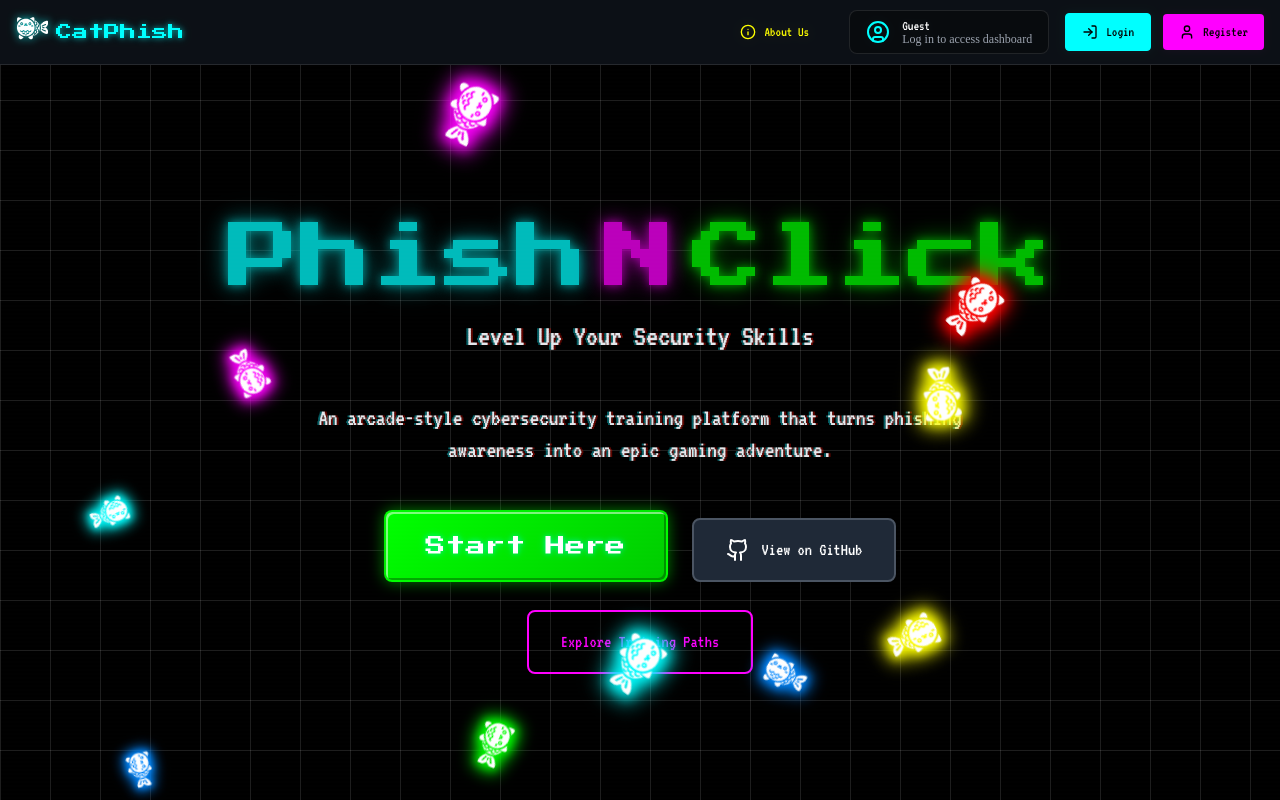
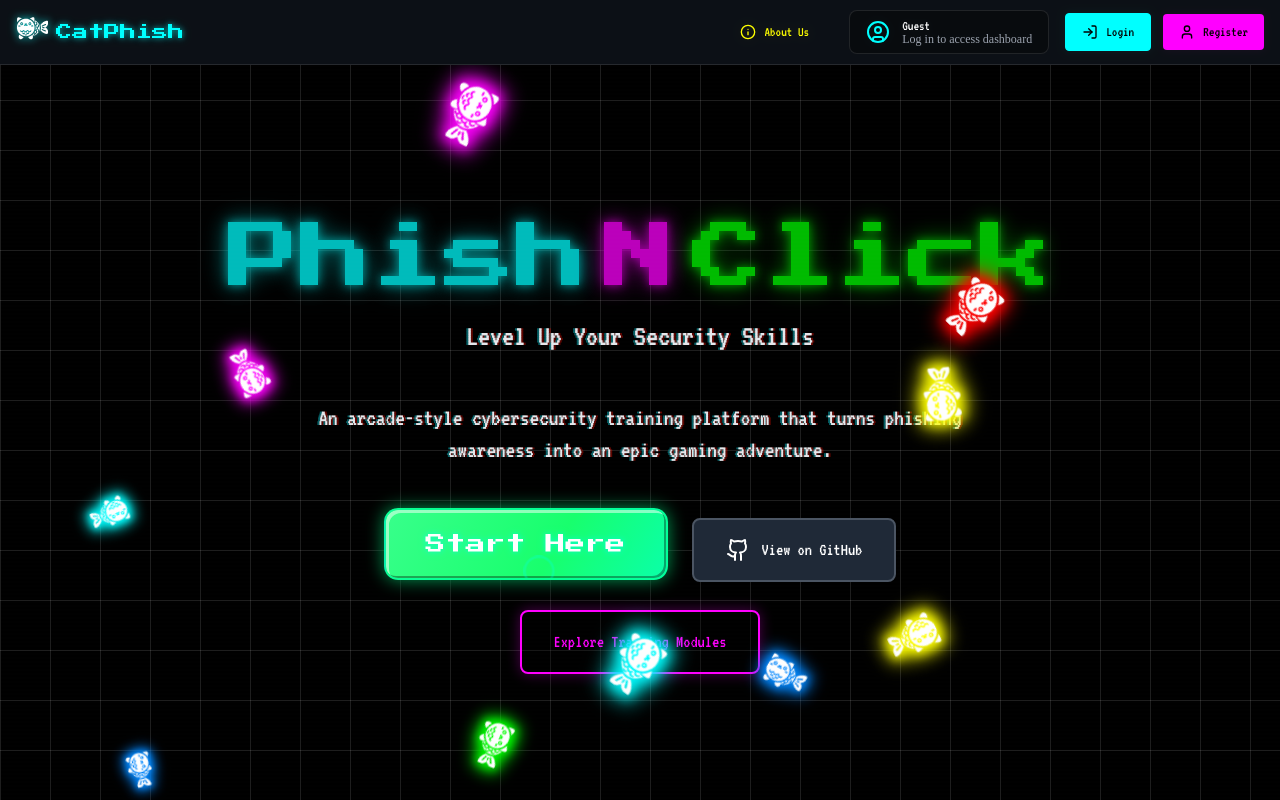
Before and after one commit to nguye340/PhishNClick, a Next.js app in the folder frontend/: page / in a window 1280 px wide. Shown: the top 800 px of the page. Built offline with nearby package versions, Linux system fonts and the light colour scheme; no server answers.

Commit message:
enhance hero CTA styling and update explore button text

```diff
--- a/frontend/src/app/globals.css
+++ b/frontend/src/app/globals.css
@@ -187,23 +187,27 @@
   .coin-button {
     position: relative;
     overflow: hidden;
-    transition: all 0.15s ease;
-    background: linear-gradient(135deg, #00ff00, #00cc00);
-    box-shadow: 0 0 15px rgba(0, 255, 0, 0.5),
-                inset -2px -2px 0px rgba(0, 0, 0, 0.3),
-                inset 2px 2px 0px rgba(255, 255, 255, 0.5),
-                0 4px 8px rgba(0, 0, 0, 0.3);
-    transform: translateY(-4px);
-    border: 2px solid rgba(0, 255, 0, 0.6);
+    border-radius: 14px;
+    transition: transform 0.2s ease, box-shadow 0.2s ease, background-position 0.6s ease;
+    background: linear-gradient(120deg, #38ff8b 0%, #18ff6d 30%, #00ffd5 65%, #36a9ff 100%);
+    background-size: 200% 200%;
+    box-shadow: 0 0 18px rgba(0, 255, 136, 0.6),
+                inset -2px -2px 0px rgba(0, 0, 0, 0.35),
+                inset 3px 3px 0px rgba(255, 255, 255, 0.5),
+                0 5px 14px rgba(0, 0, 0, 0.4);
+    transform: translateY(-6px);
+    border: 2px solid rgba(0, 255, 153, 0.8);
   }
 
   .coin-button:hover {
-    box-shadow: 0 0 20px rgba(0, 255, 0, 0.8),
-                0 0 30px rgba(0, 255, 0, 0.4),
-                inset -2px -2px 0px rgba(0, 0, 0, 0.3),
-                inset 2px 2px 0px rgba(255, 255, 255, 0.5),
-                0 4px 8px rgba(0, 0, 0, 0.3);
-    animation: coin-pulse 1.5s ease-in-out infinite;
+    transform: translateY(-8px) scale(1.05);
+    background-position: 100% 0%;
+    box-shadow: 0 0 28px rgba(0, 255, 153, 0.9),
+                0 0 38px rgba(0, 255, 255, 0.4),
+                inset -2px -2px 0px rgba(0, 0, 0, 0.35),
+                inset 3px 3px 0px rgba(255, 255, 255, 0.6),
+                0 6px 16px rgba(0, 0, 0, 0.45);
+    animation: coin-pulse 1.6s ease-in-out infinite;
   }
 
   @keyframes coin-pulse {
@@ -231,55 +235,66 @@
   }
 
   .coin-button:active {
-    transform: translateY(-2px);
-    box-shadow: 0 0 8px rgba(0, 255, 0, 0.5),
-                inset -1px -1px 0px rgba(255, 255, 255, 0.3),
-                inset 2px 2px 4px rgba(0, 0, 0, 0.4),
-                0 2px 4px rgba(0, 0, 0, 0.3);
-    background: linear-gradient(135deg,
-      #ff0000 0%,
-      #ff8800 10%,
-      #ffff00 20%,
-      #00ff00 30%,
-      #00ffff 40%,
-      #0088ff 50%,
-      #0000ff 60%,
-      #ff00ff 70%,
-      #ff0088 80%,
-      #ffffff 90%,
-      #ffffff 100%
-    );
-    background-size: 1000% 1000%;
-    animation: press-rainbow 3s linear infinite;
-  }
-
-  @keyframes press-rainbow {
-    0% {
-      background-position: 0% 0%;
-    }
-    100% {
-      background-position: 100% 100%;
-    }
+    transform: translateY(-4px) scale(1.01);
+    box-shadow: 0 0 14px rgba(0, 255, 153, 0.7),
+                inset -1px -1px 0px rgba(255, 255, 255, 0.25),
+                inset 2px 2px 6px rgba(0, 0, 0, 0.35),
+                0 3px 6px rgba(0, 0, 0, 0.35);
+    background-position: 50% 100%;
   }
 
   .coin-button::before {
     content: '';
-    width: 8px;
-    height: 8px;
-    background: #00ffff;
+    width: 10px;
+    height: 10px;
+    background: rgba(255, 255, 255, 0.85);
     border-radius: 50%;
-    box-shadow: 0 0 10px #00ffff;
+    box-shadow: 0 0 12px rgba(0, 255, 255, 0.9), 0 0 20px rgba(255, 255, 255, 0.6);
   }
 
   .coin-button::after {
     content: '';
     position: absolute;
-    width: 24px;
-    height: 24px;
-    border: 2px solid #00ffff;
+    width: 26px;
+    height: 26px;
+    border: 2px solid rgba(0, 255, 255, 0.8);
     border-radius: 50%;
-    opacity: 0.5;
-    animation: pulse 1.5s ease-out infinite;
+    opacity: 0.6;
+    animation: pulse 1.4s ease-out infinite;
+  }
+
+  .coin-button-text {
+    display: inline-flex;
+    align-items: center;
+    gap: 0.5rem;
+    color: #ffffff;
+    text-shadow: 0 0 8px rgba(255, 255, 255, 0.9), 0 0 14px rgba(0, 255, 187, 0.8);
+    transition: transform 0.2s ease, text-shadow 0.2s ease;
+  }
+
+  .coin-button:hover .coin-button-text {
+    transform: scale(1.05);
+    text-shadow: 0 0 12px rgba(255, 255, 255, 1), 0 0 18px rgba(0, 255, 255, 0.9);
+  }
+
+  .secondary-cta {
+    border: 2px solid #ff00ff;
+    color: #ff00ff;
+    background: rgba(0, 0, 0, 0.25);
+    box-shadow: 0 0 14px rgba(255, 0, 255, 0.3);
+    transition: color 0.2s ease, background-color 0.2s ease, box-shadow 0.2s ease, transform 0.2s ease;
+  }
+
+  .secondary-cta:hover {
+    background: #ff00ff;
+    color: #050404;
+    box-shadow: 0 0 20px rgba(255, 0, 255, 0.55);
+    transform: translateY(-4px) scale(1.03);
+  }
+
+  .secondary-cta:focus-visible {
+    outline: 2px solid #ff00ff;
+    outline-offset: 3px;
   }
 
   .login-button {
--- a/frontend/src/components/landing/hero.tsx
+++ b/frontend/src/components/landing/hero.tsx
@@ -111,7 +111,7 @@
                     onClick={handleInsertCoin}
                     className={`coin-button relative font-arcade text-xl px-10 py-5 bg-arcade-green text-white rounded-lg transition-colors group ${isButtonPressed ? 'active' : ''}`}
                   >
-                    <span className="relative z-10 vhs-aberration glow-heading">Start Here</span>
+                    <span className="coin-button-text relative z-10 vhs-aberration glow-heading">Start Here</span>
                     <div className="vhs-noise"></div>
                     <div className="vhs-glitch"></div>
                   </button>
@@ -129,9 +129,9 @@
 
                 <a
                   href="#choose-your-adventure"
-                  className="inline-flex items-center justify-center font-terminal text-lg px-8 py-4 border-2 border-arcade-magenta text-arcade-magenta rounded-lg transition-all transform hover:-translate-y-1 hover:bg-arcade-magenta hover:text-black active:translate-y-0"
+                  className="inline-flex items-center justify-center font-terminal text-lg px-8 py-4 rounded-lg secondary-cta"
                 >
-                  Explore Training Paths
+                  Explore Training Modules
                 </a>
               </div>
 
```
